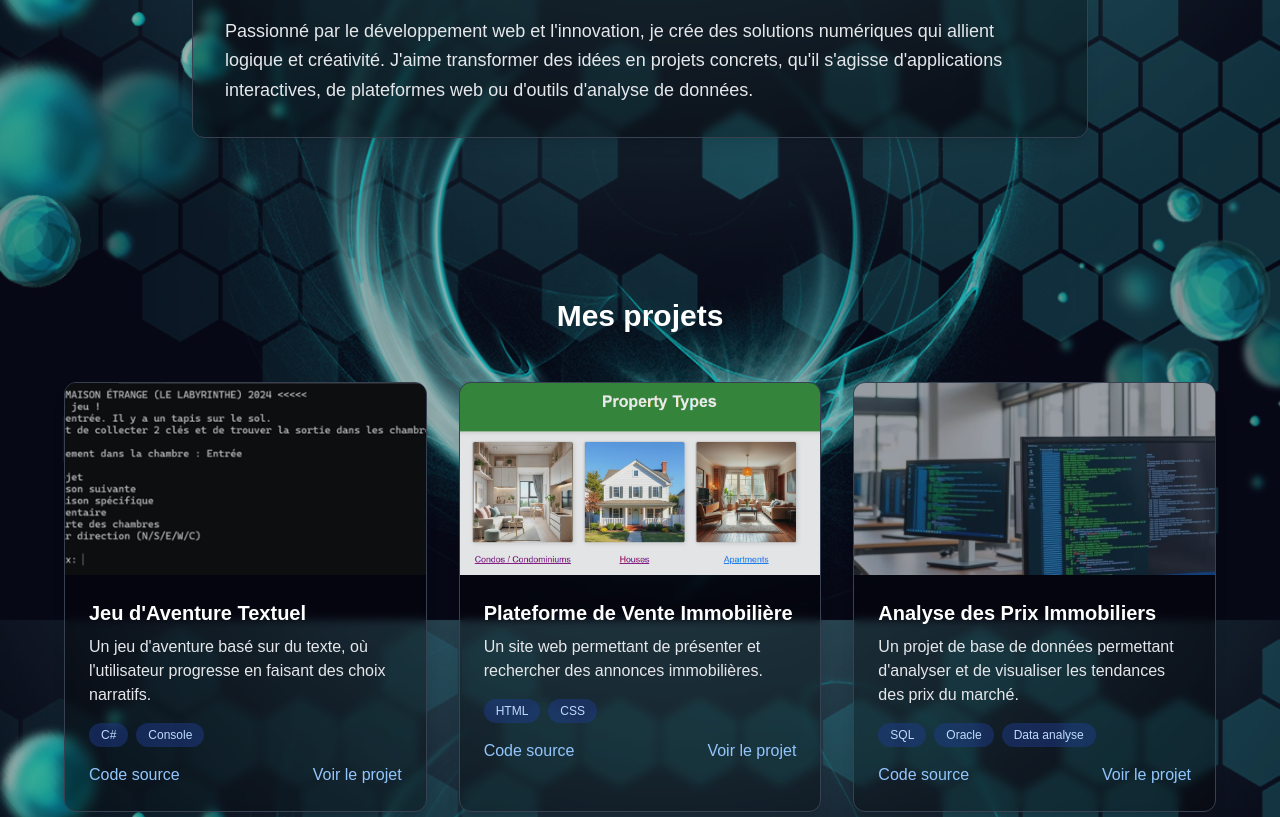
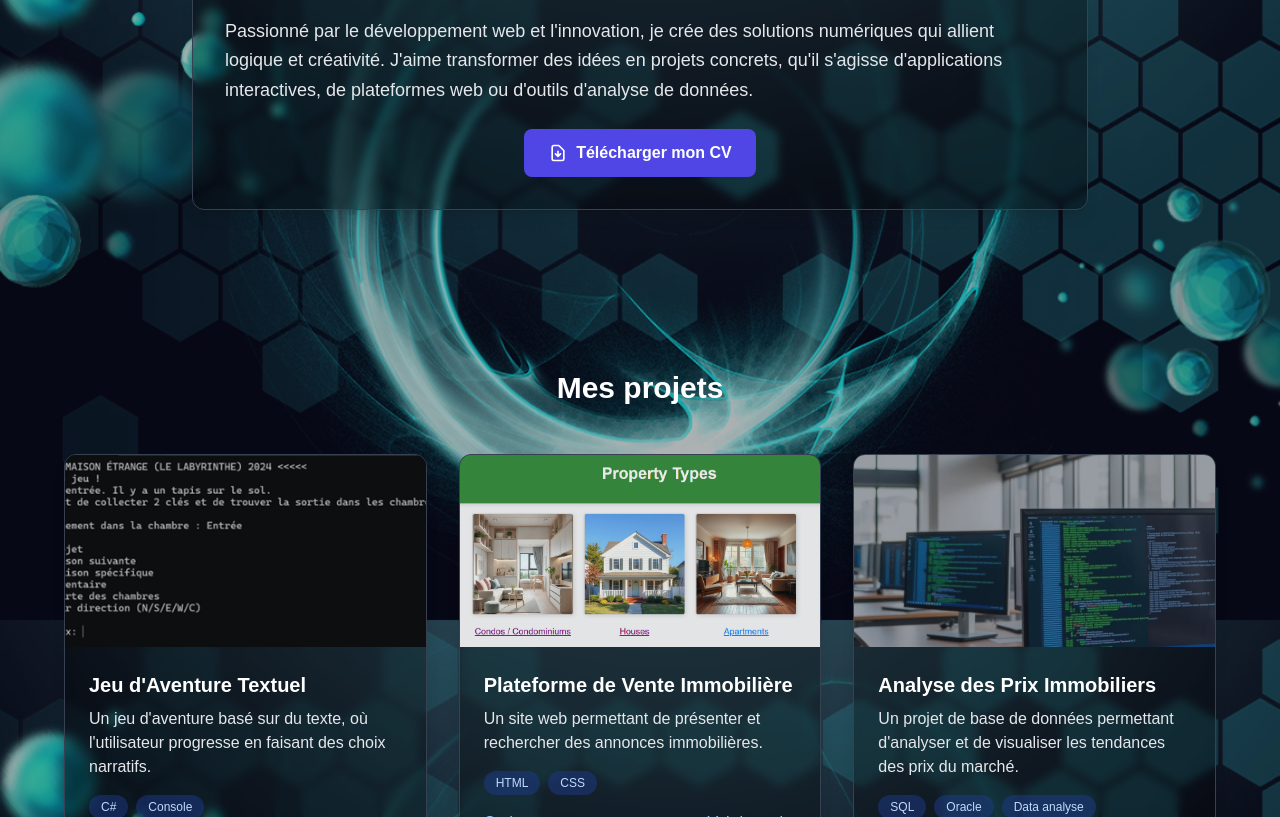
Before and after one commit to NexPathArchitect/PortofolioPro, a Next.js app: page / in a window 1280 px wide. Shown: the part 980-1797 px from the top of the page. Built offline with nearby package versions, Linux system fonts and the light colour scheme.

Commit message:
add components/About.js

```diff
--- a/components/About.js
+++ b/components/About.js
@@ -13,9 +13,21 @@
           {data.sections.about}
         </h2>
         <div className="bg-black/30 p-8 rounded-xl shadow-lg backdrop-blur-sm border border-gray-700">
-          <p className="text-gray-200 text-lg leading-relaxed">
+          <p className="text-gray-200 text-lg leading-relaxed mb-6">
             {data.about}
           </p>
+          <div className="text-center">
+            <a
+              href="/cv/CV_Xuefeng_Hu.pdf"
+              download
+              className="inline-flex items-center gap-2 bg-indigo-600 hover:bg-indigo-700 text-white font-bold py-3 px-6 rounded-lg transition-colors"
+            >
+              <svg className="w-5 h-5" fill="none" stroke="currentColor" viewBox="0 0 24 24">
+                <path strokeLinecap="round" strokeLinejoin="round" strokeWidth={2} d="M12 10v6m0 0l-3-3m3 3l3-3m2 8H7a2 2 0 01-2-2V5a2 2 0 012-2h5.586a1 1 0 01.707.293l5.414 5.414a1 1 0 01.293.707V19a2 2 0 01-2 2z" />
+              </svg>
+              {language === 'fr' ? 'Télécharger mon CV' : 'Download my CV'}
+            </a>
+          </div>
         </div>
       </div>
     </section>
```
